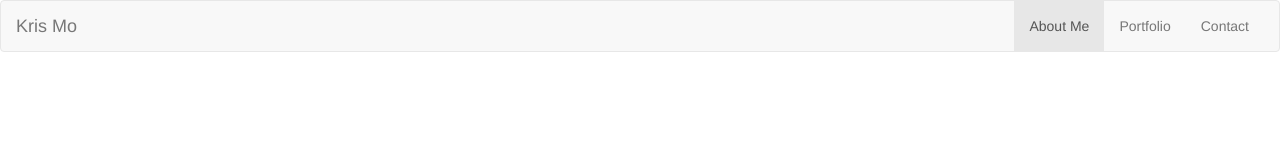
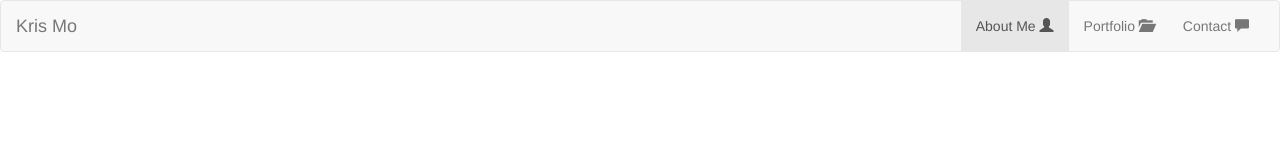
Before and after one commit to krizzm0/Bootstrap-Portfolio, a plain HTML site: page index.html in a window 1280 px wide. Drawn offline with nearby package versions, Linux system fonts and the light colour scheme.

Commit message:
addied glyph icons to nav links

```diff
--- a/index.html
+++ b/index.html
@@ -37,9 +37,9 @@
       <!-- Collect the nav links, forms, and other content for toggling -->
       <div class="collapse navbar-collapse" id="bs-example-navbar-collapse-1">
         <ul class="nav navbar-nav navbar-right">
-          <li class="active"><a href="#">About Me<span class="sr-only">(current)</span></a></li>
-          <li><a href="portfolio.html">Portfolio</a></li>
-          <li><a href="contact.html">Contact</a></li>
+          <li class="active"><a href="index.html">About Me <span class="glyphicon glyphicon-user"></span><span class="sr-only">(current)</span></a></li>
+          <li><a href="portfolio.html">Portfolio <span class="glyphicon glyphicon-folder-open"></span></a></li>
+          <li><a href="contact.html">Contact <span class="glyphicon glyphicon-comment"></span></a></li>
         </ul>
       </div> <!-- /.navbar-collapse -->
 
```
